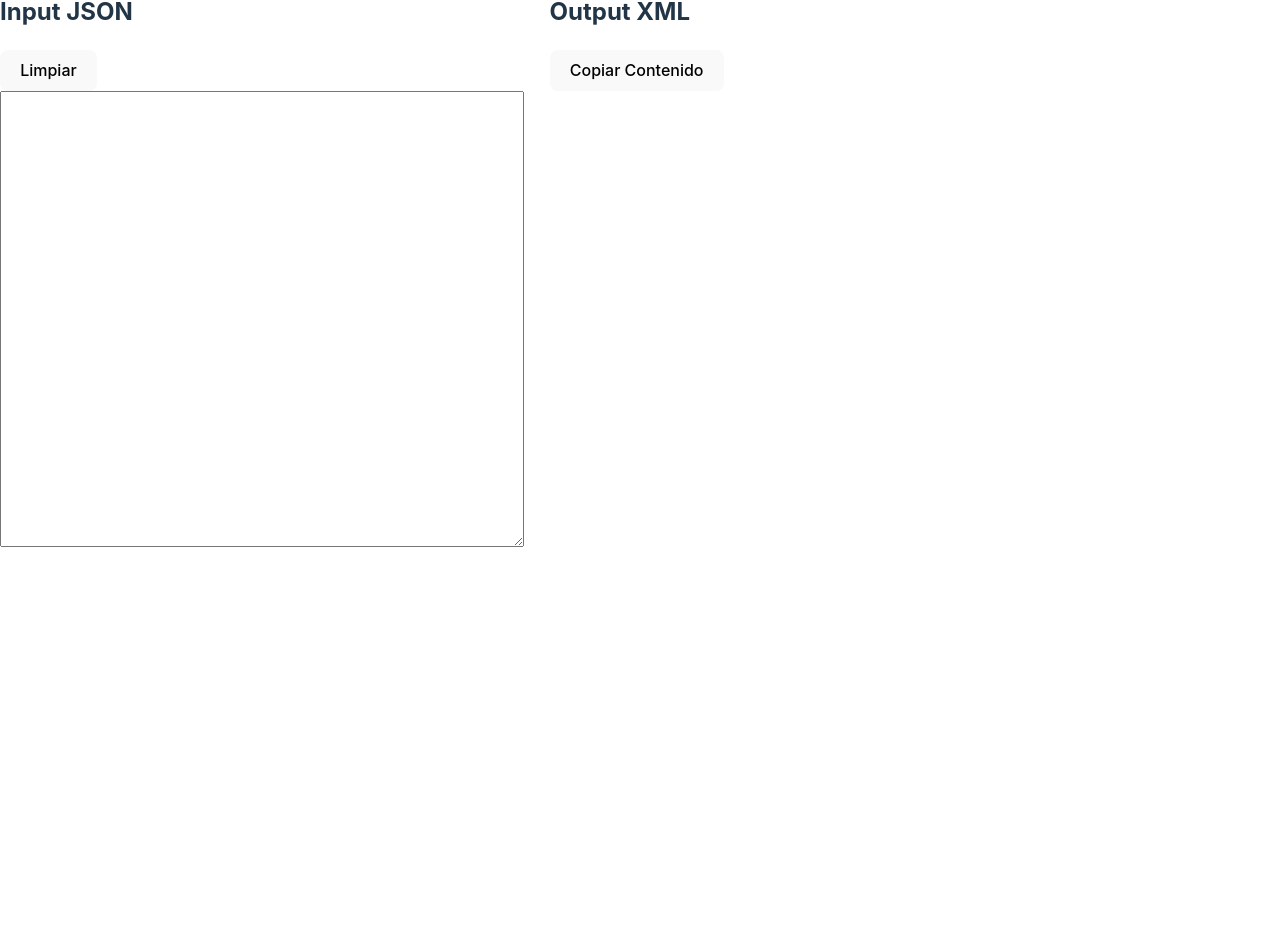
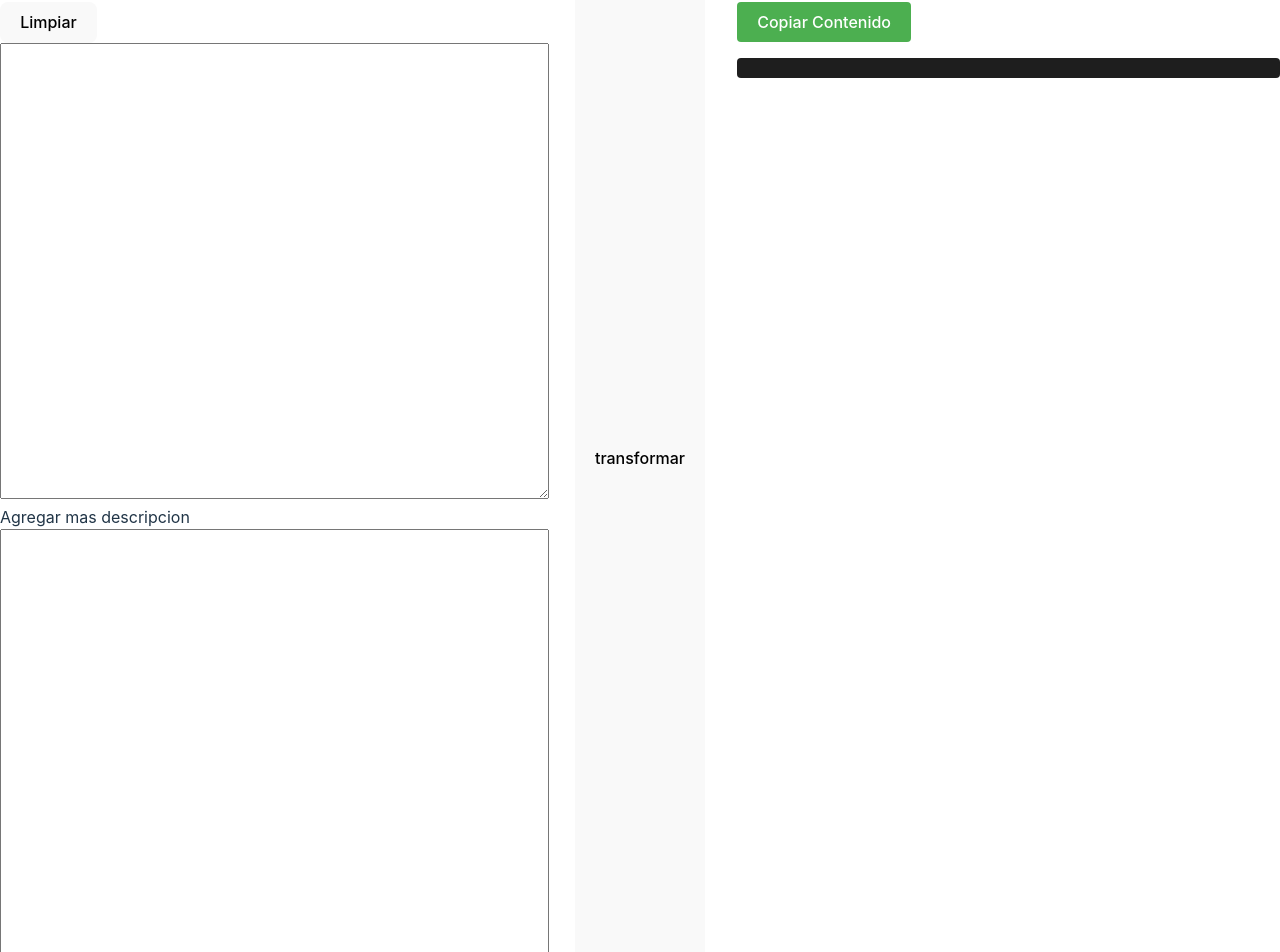
Before and after one commit to raycoga/dnd-monster-converter-masterC5e, a React (Vite) app: page / in a window 1280 px wide. Shown: the part 199-1151 px from the top of the page. Before the commit the page ends 800 px from the top, so only its background shows below. Built offline with nearby package versions, Linux system fonts and the light colour scheme.

Commit message:
fix: creadas funciones que permitan hacer el parseo parcialmente completo de un JSON de 5etools

```diff
--- a/src/App.tsx
+++ b/src/App.tsx
@@ -1,48 +1,224 @@
 // src/App.tsx
 import React, { useState } from "react";
-/* import * as xmlbuilder from 'xmlbuilder'; */
 import { create } from "xmlbuilder";
 import JsonInput from "./JsonInput";
 import XmlOutput from "./XmlOutput";
 
+type ImmuneEntry =
+  | string
+  | {
+      immune: string[];
+      note?: string;
+      cond?: boolean;
+    };
+
+type Spellcasting = {
+  name: string;
+  type: string;
+  headerEntries: string[];
+  will?: string[]; // Hechizos a voluntad
+  daily?: {
+    [key: string]: string[]; // Hechizos diarios
+  };
+  spells?: {
+    [level: string]: {
+      slots?: number;
+      spells: string[];
+    };
+  };
+  ability: string;
+};
+
+const createElement = ({ tag, trait, xmlObj }: any) => {
+  const OBJECT = xmlObj.ele(tag);
+  OBJECT.ele("name", transformarStringAtaque(trait.name));
+  trait.entries.forEach((entry: string | any) => {
+    if (typeof entry === "string") {
+      OBJECT.ele("text", transformarStringAtaque(entry));
+    } else if (entry.items) {
+      entry.items.forEach((item: string | any) => {
+        OBJECT.ele("text", transformarStringAtaque(item.name));
+        OBJECT.ele("text", transformarStringAtaque(item.entries.join("")));
+      });
+    }
+  });
+  OBJECT.ele(
+    "attack",
+    `${transformarStringAtaque(trait.name)}${transformarAtaqueAFormatoBreve(
+      transformarStringAtaque(trait.entries.join(","))
+    )}`
+  );
+};
+
+function convertirSpellcastingEnArrays(spellcasting: Spellcasting): {
+  soloHechizos: string[];
+  conPrefijos: string[];
+  totalSlots: number;
+} {
+  // Reemplazo del marcador {@dc} y {@hit} en el header
+  const header = spellcasting.headerEntries[0]
+    .replace(/{@dc (\d+)}/g, (_, dc) => `DC ${dc}`)
+    .replace(/{@hit (\d+)}/g, (_, hit) => `+${hit}`);
+
+  const soloHechizos: string[] = [`Spellcasting. ${header}`];
+  const conPrefijos: string[] = [`Spellcasting. ${header}`];
+  let totalSlots = 0;
+
+  // Función para limpiar los marcadores {@spell} en los nombres de los hechizos
+  const limpiarSpell = (spell: string) =>
+    spell.replace(/{@spell (.*?)}/g, (_, spellName) => spellName);
+
+  // Si existen hechizos a voluntad (will)
+  if (spellcasting.will) {
+    const hechizosWill = spellcasting.will.map(limpiarSpell).join(", ");
+    soloHechizos.push(`${hechizosWill}`); // Solo los nombres de los hechizos
+    conPrefijos.push(`At will: ${hechizosWill}`); // Con el prefijo "At will"
+  }
+
+  // Si existen hechizos diarios (daily)
+  if (spellcasting.daily) {
+    for (const frecuencia in spellcasting.daily) {
+      const frecuenciaHechizos = spellcasting.daily[frecuencia]
+        .map(limpiarSpell)
+        .join(", ");
+      soloHechizos.push(`${frecuenciaHechizos}`); // Solo los nombres de los hechizos
+      conPrefijos.push(`${frecuencia}/day each: ${frecuenciaHechizos}`); // Con el prefijo "1/day each", "2/day each", etc.
+    }
+  }
+
+  // Si existen hechizos por nivel (spells)
+  if (spellcasting.spells) {
+    for (const nivel in spellcasting.spells) {
+      const nivelData = spellcasting.spells[nivel];
+      const nivelNombre =
+        nivel === "0"
+          ? "Cantrips (at will)"
+          : `${nivel}st level (${nivelData.slots} slots)`;
+
+      // Limpiar los nombres de los hechizos
+      const hechizos = nivelData.spells.map(limpiarSpell).join(", ");
+
+      // Añadir solo los nombres de los hechizos
+      soloHechizos.push(`${hechizos}`);
+
+      // Añadir la línea con prefijo
+      conPrefijos.push(`${nivelNombre}: ${hechizos}`);
+
+      // Sumar los slots si existen
+      if (nivelData.slots) {
+        totalSlots += nivelData.slots;
+      }
+    }
+  }
+
+  return { soloHechizos, conPrefijos, totalSlots };
+}
+
+function transformarAtaqueAFormatoBreve(input: string): string {
+  // Expresión regular para capturar el valor de hit y el daño
+  const hitRegex = /\+(\d+) to hit/;
+  const damageRegex = /\((\d+d\d+ \+ \d+)\)/;
+
+  // Extraer el valor de hit
+  const hitMatch = input.match(hitRegex);
+  const hitValue = hitMatch ? `+${hitMatch[1]}` : "";
+
+  // Extraer el valor de daño
+  const damageMatch = input.match(damageRegex);
+  const damageValue = damageMatch ? damageMatch[1].replace(/\s+/g, "") : "";
+
+  // Devolver el resultado en el formato solicitado
+  if (hitValue?.length > 0 && damageValue?.length > 0)
+    return `|${hitValue}|${damageValue}`;
+  return "";
+}
+
+function transformarStringAtaque(input: string): string {
+  if (input === "" || input === undefined || input === null) return "";
+
+  // Reemplazos básicos
+  let resultado = input
+    // Reemplazar {@atk mw,rw}, {@atk mw}, o {@atk rw} por su equivalente
+    .replace(/{@atk (mw|rw|rs|ms)(,rw|,mw|,rs|,ms)?}/g, (_, tipo1, tipo2) => {
+      if (tipo1 === "mw" && tipo2 === ",rw")
+        return "Melee or Ranged Weapon Attack";
+      if (tipo1 === "ms" && tipo2 === ",rs")
+        return "Melee or Ranged Spell Attack";
+      if (tipo1 === "ms") return "Melee Spell Attack";
+      if (tipo1 === "mw") return "Melee Weapon Attack";
+      if (tipo1 === "rs") return "Ranged Spell Attack";
+      if (tipo1 === "rw") return "Ranged Weapon Attack";
+      return ""; // Para manejar casos inesperados
+    })
+    // Reemplazar {@hit X} por "+X to hit"
+    .replace(/{@hit (\d+)}/g, (_, hit) => `+${hit} to hit`)
+    // Reemplazar {@h} por "Hit:"
+    .replace(/{@h}/g, "Hit:")
+    // Reemplazar {@damage XdY + Z} por "XdY + Z"
+    .replace(/{@damage ([0-9]+d[0-9]+(?: \+ \d+)?)}/g, (_, damage) => damage)
+    // Reemplazar {@recharge X} por "(Recharge X–6)"
+    .replace(/{@recharge (\d)}/g, (_, recarga) => `(Recharge ${recarga}–6)`)
+    // Reemplazar {@dc X} por "DC X" para las tiradas de salvación
+    .replace(/{@dc (\d+)}/g, (_, dc) => `DC ${dc}`)
+    // Reemplazar {@dice XdY + Z} por "XdY + Z"
+    .replace(/{@dice ([0-9]+d[0-9]+(?: \+ \d+)?)}/g, (_, dice) => dice)
+    // Reemplazar cualquier {@condition [condición]} por "[condición]"
+    .replace(/{@condition ([a-z A-Z]+)}/g, (_, condition) => condition)
+    // Reemplazar cualquier {@spell [hechizo]} por "[Hechizo]"
+    .replace(/{@spell ([a-z A-Z]+)}/g, (_, spell) => spell)
+    // Reemplazar cualquier {@creature [criatura]} por "[criatura]"
+    .replace(/{@creature ([a-z A-Z]+)}/g, (_, spell) => spell);
+  return resultado;
+}
+
+function generarCadenaDeInmunidades(immuneList: ImmuneEntry[]): string {
+  let inmunidades: string[] = [];
+  let note = "";
+
+  immuneList.forEach((entry) => {
+    if (typeof entry === "string") {
+      // Si es una cadena, la añadimos a la lista de inmunidades
+      inmunidades.push(entry);
+    } else if (typeof entry === "object" && entry.immune) {
+      // Si es un objeto con una lista de inmunidades, las unimos
+      inmunidades.push(entry.immune.join(", "));
+
+      // Si existe el atributo "note", lo almacenamos
+      if (entry.note) {
+        note = entry.note;
+      }
+    }
+  });
+
+  // Creamos la cadena final
+  const resultado =
+    inmunidades.length > 1
+      ? `${inmunidades.slice(0, -1).join(", ")} and ${
+          inmunidades[inmunidades.length - 1]
+        }`
+      : inmunidades.join("");
+
+  // Añadimos la nota si existe
+  return note ? `${resultado} ${note}` : resultado;
+}
+
+function calcularModificador(puntuacion: number): number {
+  return Math.floor((puntuacion - 10) / 2);
+}
+function capitalizarPrimeraLetra(palabra: string): string {
+  if (!palabra) return ""; // Verifica si la cadena está vacía
+  return palabra.charAt(0).toUpperCase() + palabra.slice(1);
+}
+
 const App: React.FC = () => {
   const [xml, setXml] = useState<string>("");
-
- /*  const convertJsonToXml = (json: any) => {
-    const root = xmlbuilder.create('monster');
-
-    const addPropertiesToXml = (obj: any, parent: any) => {
-      for (const key in obj) {
-        if (Array.isArray(obj[key])) {
-          const arrayElement = parent.ele(key);
-          obj[key].forEach((item: any) => {
-            if (typeof item === 'object') {
-              addPropertiesToXml(item, arrayElement);
-            } else {
-              arrayElement.ele('item', item);
-            }
-          });
-        } else if (typeof obj[key] === 'object' && obj[key] !== null) {
-          const child = parent.ele(key);
-          addPropertiesToXml(obj[key], child);
-        } else {
-          parent.ele(key, obj[key]);
-        }
-      }
-    };
-
-    addPropertiesToXml(json, root);
-    setXml(root.end({ pretty: true }))
-
-  }; */
-
-
+  const [xmlRawObject, setxmlRawObject] = useState<any>(create("monster"));
+  const [descriptionInfo, setdescriptionInfo] = useState("");
   const convertJsonToXml = (jsonString: string) => {
-  if(jsonString==='') return setXml('')
+    if (jsonString === "") return setXml("");
     try {
       const json = JSON.parse(jsonString);
-      const xmlObj = create("Monster");
-
+      const xmlObj = create("monster");
       // Agregar propiedades básicas
       xmlObj.ele("name", json.name);
       xmlObj.ele("source", json.source);
@@ -51,7 +227,7 @@ const App: React.FC = () => {
 
       // Agregar tamaño y tipo
       xmlObj.ele("size", json.size[0]);
-      xmlObj.ele("type", json.type.type);
+      if (json.type.type) xmlObj.ele("type", json.type.type);
       if (json.type.tags) {
         xmlObj.ele("tags", json.type.tags.join(", "));
       }
@@ -60,98 +236,126 @@ const App: React.FC = () => {
       if (json.alignment) xmlObj.ele("alignment", json.alignment.join(", "));
 
       // Agregar armadura y puntos de vida
-      xmlObj.ele("ac", json.ac[0].ac);
-      xmlObj.ele("hp", json.hp.average);
-      xmlObj.ele("hpFormula", json.hp.formula);
+      xmlObj.ele(
+        "ac",
+        `${json.ac[0].ac ? json.ac[0].ac : json.ac[0]} (${
+          json?.ac[0]?.from ? json.ac[0].from[0] : ""
+        })`
+      );
+      xmlObj.ele("hp", `${json.hp.average} (${json.hp.formula})`);
 
       // Agregar velocidad
-      const speed = xmlObj.ele("speed");
-      if (json.speed.walk) speed.ele("walk", json.speed.walk);
-      if (json.speed.burrow) speed.ele("burrow", json.speed.burrow);
-      if (json.speed.fly) speed.ele("fly", json.speed.fly);
-      if (json.speed.swim) speed.ele("swim", json.speed.swim);
-      if (json.speed.climb) speed.ele("climb", json.speed.climb);
+      let speedString = "";
+      if (json.speed.walk)
+        speedString += `walk ${
+          json.speed.walk.number ? json.speed.walk.number : json.speed.walk
+        },`;
+      if (json.speed.burrow)
+        speedString += `burrow ${
+          json.speed.burrow.number
+            ? json.speed.burrow.number
+            : json.speed.burrow
+        }, `;
+      if (json.speed.fly)
+        speedString += `fly ${
+          json.speed.fly.number ? json.speed.fly.number : json.speed.fly
+        } `;
+      if (json.speed.swim)
+        speedString += `swim ${
+          json.speed.swim.number ? json.speed.swim.number : json.speed.swim
+        } `;
+      if (json.speed.climb)
+        speedString += `climb ${
+          json.speed.climb.number ? json.speed.climb.number : json.speed.climb
+        } `;
+      xmlObj.ele("speed", speedString);
+
+      // Agregar iniciativa
+      if (json.dex)
+        xmlObj.ele(
+          "init",
+          `${calcularModificador(json.dex)} (${
+            calcularModificador(json.dex) + 10
+          })`
+        );
 
       // Agregar atributos
-      const attributes = xmlObj.ele("attributes");
-      attributes.ele("str", json.str);
-      attributes.ele("dex", json.dex);
-      attributes.ele("con", json.con);
-      attributes.ele("int", json.int);
-      attributes.ele("wis", json.wis);
-      attributes.ele("cha", json.cha);
+      if (json.str) xmlObj.ele("str", { class: "hola" }, json.str);
+      if (json.dex) xmlObj.ele("dex", json.dex);
+      if (json.con) xmlObj.ele("con", json.con);
+      if (json.int) xmlObj.ele("int", json.int);
+      if (json.wis) xmlObj.ele("wis", json.wis);
+      if (json.cha) xmlObj.ele("cha", json.cha);
 
       // Agregar salvaciones
-      const saves = xmlObj.ele("savingThrows");
       if (json.save)
-        Object.entries(json.save).forEach(([key, value]: any) => {
-          saves.ele(key, value);
-        });
+        xmlObj.ele(
+          "save",
+          Object.entries(json.save)
+            .map(
+              ([clave, valor]) => `${capitalizarPrimeraLetra(clave)}: ${valor}`
+            )
+            .join(", ")
+        );
 
       // Agregar habilidades
-      const skills = xmlObj.ele("skills");
       if (json.skill)
-        Object.entries(json.skill).forEach(([key, value]: any) => {
-          skills.ele(key, value);
-        });
- // Agregar pasiva
- if (json.passive)xmlObj.ele("passive", json.passive);
-      // Agregar sentidos
-      const senses = xmlObj.ele("senses");
-      if (json.senses)
-        json.senses.forEach((sense: string) => senses.ele("sense", sense));
+        xmlObj.ele(
+          "skill",
+          Object.entries(json.skill)
+            .map(
+              ([clave, valor]) => `${capitalizarPrimeraLetra(clave)}: ${valor}`
+            )
+            .join(", ")
+        );
 
       // Agregar inmunidades
-      const immune = xmlObj.ele("immunities");
       if (json.immune)
-        json.immune.forEach((item: string) => immune.ele("immune", item));
+        xmlObj.ele("immune", generarCadenaDeInmunidades(json.immune));
 
       // Agregar inmunidades a condiciones
-      const conditionImmune = xmlObj.ele("conditionImmunities");
       if (json.conditionImmune)
-        json.conditionImmune.forEach((item: string) =>
-          conditionImmune.ele("conditionImmune", item)
+        xmlObj.ele(
+          "conditionImmune",
+          generarCadenaDeInmunidades(json.conditionImmune)
         );
 
+      // Agregar senses
+      if (json.senses) xmlObj.ele("senses", json.senses.join(", "));
+
+      // Agregar pasiva
+      if (json.passive) xmlObj.ele("passive", json.passive);
+
       // Agregar idiomas
-      const languages = xmlObj.ele("languages");
-      if (json.languages)
-        json.languages.forEach((language: string) =>
-          languages.ele("language", language)
-        );
+      if (json.languages) xmlObj.ele("languages", json.languages.join(", "));
 
       // Agregar rasgos
       if (json.trait) {
-        const traits = xmlObj.ele("traits");
         json.trait.forEach((trait: any) => {
-          const traitElement = traits.ele("trait", { name: trait.name });
+          const traits = xmlObj.ele("trait");
+          traits.ele("name", trait.name);
           trait.entries.forEach((entry: string) => {
-            traitElement.ele("entry", entry);
+            traits.ele("text", transformarStringAtaque(entry));
           });
         });
       }
 
       // Agregar acciones
       if (json.action) {
-        const actions = xmlObj.ele("actions");
-        json.action.forEach((action: any) => {
-          const actionElement = actions.ele("action", { name: action.name });
-          action.entries.forEach((entry: string) => {
-            actionElement.ele("entry", entry);
-          });
+        json.action.forEach((trait: any) => {
+          createElement({ tag: "action", trait, xmlObj });
         });
       }
-
+      // Agregar reacciones
+      if (json.reaction) {
+        json.reaction.forEach((trait: any) => {
+          createElement({ tag: "reaction", trait, xmlObj });
+        });
+      }
       // Agregar acciones legendarias
       if (json.legendary) {
-        const legendaryActions = xmlObj.ele("legendaryActions");
-        json.legendary.forEach((legendary: any) => {
-          const legendaryElement = legendaryActions.ele("legendaryAction", {
-            name: legendary.name,
-          });
-          legendary.entries.forEach((entry: string) => {
-            legendaryElement.ele("entry", entry);
-          });
+        json.legendary.forEach((trait: any) => {
+          createElement({ tag: "legendary", trait, xmlObj });
         });
       }
       // Agregar ambiente
@@ -167,24 +371,34 @@ soundClip.ele("path", json.soundClip.path);
       }
       // Agregar variantes
       if (json.variant) {
-        const variants = xmlObj.ele("variants");
+        const variants = xmlObj.ele("description");
         json.variant.forEach((variant: any) => {
-          const variantElement = variants.ele("variant", {
-            type: variant.type,
-            name: variant.name,
-          });
+          variants.ele("text", transformarStringAtaque(variant.name));
           variant.entries.forEach((entry: any) => {
             if (entry.type === "entries") {
-              entry.entries.forEach((entryText: string) => {
-                variantElement.ele("entry", entryText);
+              entry.entries.forEach((entryText: any) => {
+                if (typeof entryText === "string") {
+                  variants.ele("text", entryText);
+                } else {
+                  entryText.items.forEach((moreEntries: any) => {
+                    variants.ele(
+                      "text",
+                      transformarStringAtaque(moreEntries.name)
+                    );
+                    variants.ele(
+                      "text",
+                      transformarStringAtaque(moreEntries.entries.join(""))
+                    );
+                  });
+                }
               });
             } else if (entry.type === "list") {
               entry.items.forEach((item: any) => {
-                const itemElement = variantElement.ele("item", {
+                const itemElement = variants.ele("item", {
                   name: item.name,
                 });
                 item.entries.forEach((itemEntry: string) => {
-                  itemElement.ele("entry", itemEntry);
+                  itemElement.ele("text", transformarStringAtaque(itemEntry));
                 });
               });
             }
@@ -193,16 +407,17 @@ soundClip.ele("path", json.soundClip.path);
       }
 
       // Agregar hechizos
-      if (json.spells) {
-        const spells = xmlObj.ele("spells");
-        json.spells.forEach((spell: any) => {
-          const spellElement = spells.ele("spell", {
-            name: spell.name,
-            level: spell.level,
+      if (json.spellcasting) {
+        const { conPrefijos, totalSlots, soloHechizos } =
+          convertirSpellcastingEnArrays(json.spellcasting[0]);
+        xmlObj.ele("slots", totalSlots);
+        conPrefijos.forEach((spell: any, key: number) => {
+          xmlObj.ele("text", spell);
         });
-          spell.entries.forEach((entry: string) => {
-            spellElement.ele("entry", entry);
-          });
+        soloHechizos.forEach((spell: any, key: number) => {
+          if (key !== 0) {
+            xmlObj.ele("spells", spell);
+          }
         });
       }
 
@@ -278,20 +493,32 @@ soundClip.ele("path", json.soundClip.path);
       xmlObj.ele("hasFluffImages", json.hasFluffImages ? "true" : "false");
 
       // Finalizar y establecer XML
-      setXml(xmlObj.end({ pretty: true }));
+      setxmlRawObject(xmlObj);
+      /* setXml(xmlObj.end({ pretty: true })); */
     } catch (error) {
       console.error("Error converting JSON to XML:", error);
       setXml(""); // O manejar el error como prefieras
     }
   };
 
+  const moreDataChange = (value: string) => {
+    setdescriptionInfo(value);
+  };
 
+  const handleTransform = () => {
+    xmlRawObject.ele("description", descriptionInfo);
+    setXml(xmlRawObject.end({ pretty: true }));
+  };
 
   return (
     <div>
       <h1>JSON to XML Converter for Game Master 5</h1>
       <div className="body">
-        <JsonInput onJsonChange={convertJsonToXml} />
+        <JsonInput
+          onJsonChange={convertJsonToXml}
+          moreDataChange={moreDataChange}
+        />
+        <button onClick={handleTransform}>transformar</button>
         <XmlOutput xml={xml} />
       </div>
     </div>
--- a/src/JsonInput.tsx
+++ b/src/JsonInput.tsx
@@ -3,19 +3,32 @@ import React, { useState } from 'react';
 
 interface JsonInputProps {
   onJsonChange: (json: string) => void;
+  moreDataChange: (json: string) => void;
+
 }
 
-const JsonInput: React.FC<JsonInputProps> = ({ onJsonChange }) => {
+const JsonInput: React.FC<JsonInputProps> = ({ onJsonChange, moreDataChange }) => {
   const [inputValue, setInputValue] = useState<string>('');
+  const [inputValue2, setInputValue2] = useState<string>('');
 
   const handleChange = (e: React.ChangeEvent<HTMLTextAreaElement>) => {
     setInputValue(e.target.value);
     onJsonChange(e.target.value);
   };
+
+  const handleChangetwo = (e: React.ChangeEvent<HTMLTextAreaElement>) => {
+    setInputValue2(e.target.value);
+    moreDataChange(e.target.value);
+  };
+
   const clean = () => {
     setInputValue('');
+    setInputValue2('')
     onJsonChange('');
+    moreDataChange('')
   };
+
+
   return (
     <div className='input-container'>
       <h2>Input JSON</h2>
@@ -26,6 +39,15 @@ const JsonInput: React.FC<JsonInputProps> = ({ onJsonChange }) => {
         rows={30}
         cols={50}
       />
+      Agregar mas descripcion
+
+<textarea
+        value={inputValue2}
+        onChange={handleChangetwo}
+        rows={30}
+        cols={50}
+      />
+
     </div>
   );
 };
--- a/src/XmlOutput.tsx
+++ b/src/XmlOutput.tsx
@@ -1,5 +1,5 @@
 // src/components/XmlOutput.tsx
-import React from "react";
+import React, { useState } from "react";
 
 interface XmlOutputProps {
   xml: string;
@@ -7,24 +7,65 @@ interface XmlOutputProps {
 
 const XmlOutput: React.FC<XmlOutputProps> = ({ xml }) => {
   const preRef = React.useRef<HTMLPreElement>(null);
+  const [copyStatus, setCopyStatus] = useState<string | null>(null); // Para manejar el estado de copiado
+
   const copyToClipboard = async () => {
     if (preRef.current) {
-      const textToCopy = preRef.current.innerText; // Obtener el contenido de <pre>
+      const textToCopy = preRef.current.innerText;
       try {
-        await navigator.clipboard.writeText(textToCopy); // Copiar al portapapeles
-        alert("Contenido copiado al portapapeles!"); // Mensaje de éxito
+        await navigator.clipboard.writeText(textToCopy);
+        setCopyStatus("¡Contenido copiado al portapapeles!"); // Actualizar estado de éxito
       } catch (err) {
         console.error("Error al copiar el contenido:", err);
+        setCopyStatus("Error al copiar el contenido, intenta nuevamente."); // Mostrar estado de error
       }
+      setTimeout(() => setCopyStatus(null), 2000); // Limpiar mensaje después de 2 segundos
     }
   };
   return (
     <div className="output-container">
-      <h2>Output XML</h2>{" "}
-      <button onClick={copyToClipboard}>Copiar Contenido</button>
-      <pre style={{overflow:'auto', maxHeight:500}} ref={preRef}>{xml}</pre>
+      <h2>Output XML</h2>
+      <button onClick={copyToClipboard} style={styles.button}>
+        Copiar Contenido
+      </button>
+      {copyStatus && <p style={styles.status}>{copyStatus}</p>}{" "}
+      {/* Mostrar estado */}
+      <pre
+        style={{
+          overflow: "auto",
+          maxHeight: "100vh",
+          padding: "10px",
+          backgroundColor: "#1E1E1E", // Fondo oscuro como en VS Code
+          color: "#D4D4D4", // Texto claro
+          borderRadius: "4px",
+          whiteSpace: "pre-wrap",
+          wordWrap: "break-word",
+          fontFamily: "'Courier New', Courier, monospace",
+        }}
+        ref={preRef}
+
+      >
+        {xml}
+      </pre>
     </div>
   );
 };
 
 export default XmlOutput;
+
+const styles = {
+  button: {
+    padding: "10px 20px",
+    backgroundColor: "#4CAF50",
+    color: "white",
+    border: "none",
+    borderRadius: "4px",
+    cursor: "pointer",
+    fontSize: "16px",
+  },
+  status: {
+    marginTop: "10px",
+    fontSize: "14px",
+    color: "#4CAF50",
+  },
+};
```
Lines whose indentation alone changed are shown as unchanged.
